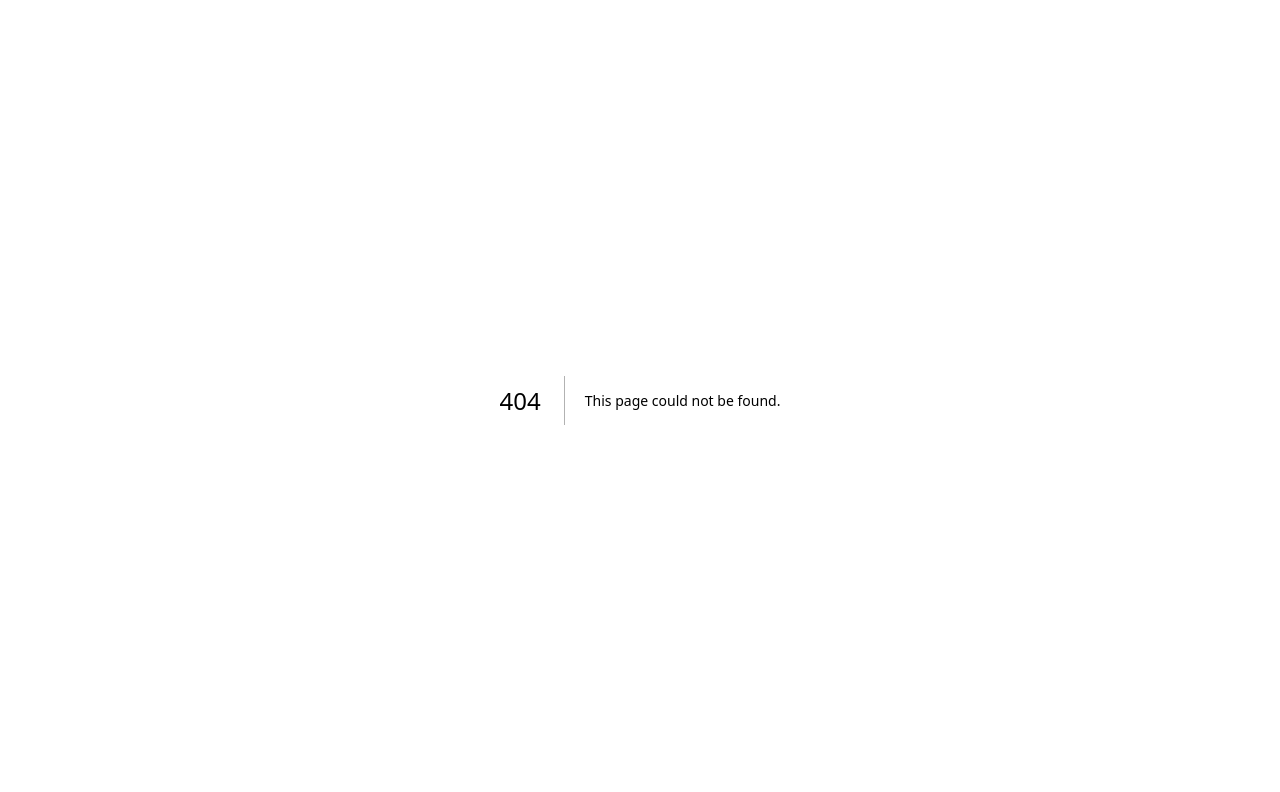
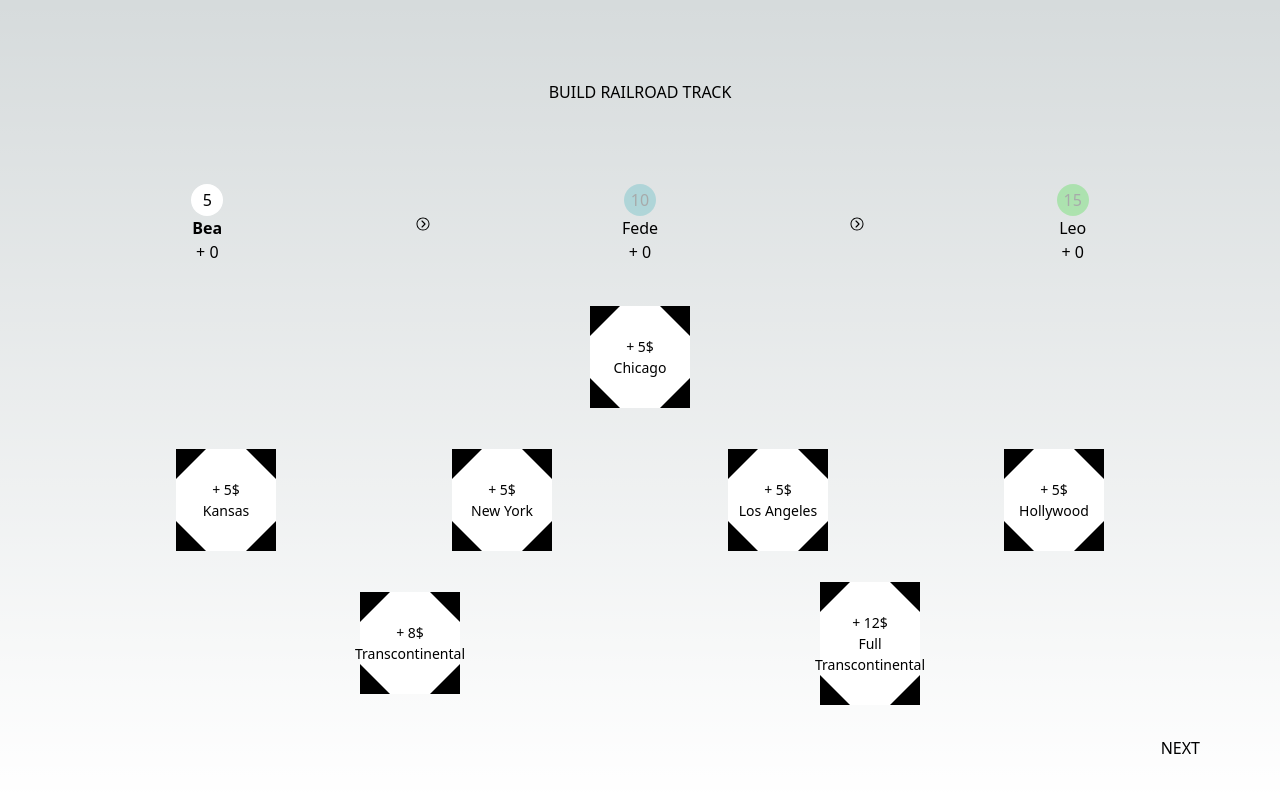
Before and after one commit to Tocco17/RideTheRailsTrackPoints, a Next.js app in the folder ridetherailstrackpoints.react/: page /game/build-railroad-track in a window 1280 px wide. Before the commit this address had no page. Shown: the top 792 px of the page. Built offline with nearby package versions, Linux system fonts and the light colour scheme.

Commit message:
Created BuildRailroadTrack page

```diff
--- /dev/null
+++ b/ridetherailstrackpoints.react/pages/game/build-railroad-track/index.tsx
@@ -0,0 +1,135 @@
+import SpecialStationComponent from "@/components/Game/SpecialStationComponent";
+import TurnOrderComponent from "@/components/Game/TurnOrderComponent";
+import TurnOrderMoneyComponent from "@/components/Game/TurnOrderMoneyComponent";
+import PreviousNextComponent from "@/components/UI/PreviousNextComponent";
+import PlayerInterface from "@/interfaces/PlayerInterface";
+import PlayerMoneyInterface from "@/interfaces/PlayerMoneyInterface";
+import { Colors } from "@/models/Color";
+import PlayerBoard from "@/models/PlayerBoard";
+import SpecialStation from "@/models/SpecialStation";
+import SpecialStationChecked from "@/models/SpecialStationChecked";
+import useStore from "@/stores/gameStore";
+import { NextPage } from "next";
+import { useEffect, useState } from "react";
+
+const getDefaultPlayersToPlay = (players: PlayerInterface[]) => players.map(p => ({...p, moreMoneys: 0} as PlayerMoneyInterface))
+
+const getSpecialStations = (stations: SpecialStation[]) => stations.map((s, i) => ({...s, id: i, check: false, playerIndex: -1} as SpecialStationChecked))
+
+const getDefaultPlayers: () => PlayerInterface[] = () => [
+        {
+            color: Colors.Player.white,
+            moneys: 5,
+            name: 'Bea',
+            playerBoard: new PlayerBoard(),
+        },
+        {
+            color: Colors.Player.cyan,
+            moneys: 10,
+            name: 'Fede',
+            playerBoard: new PlayerBoard(),
+        },
+        {
+            color: Colors.Player.green,
+            moneys: 15,
+            name: 'Leo',
+            playerBoard: new PlayerBoard(),
+        },
+    ]
+
+const getDefaultChicago: () => SpecialStation = () => new SpecialStation('Chicago', 5)
+
+const getFiveDollarsCities: () => SpecialStation[] = () => [
+    new SpecialStation('Kansas', 5, 1),
+    new SpecialStation('New York', 5, 1),
+    new SpecialStation('Los Angeles', 5, 1),
+    new SpecialStation('Hollywood', 5, 1),
+]
+const getTranscontinental: () => SpecialStation = () => new SpecialStation('Transcontinental', 8, 1)
+const getFullTranscontinental: () => SpecialStation = () => new SpecialStation('Full Transcontinental', 12, 1)
+
+
+
+const BuildRailroadTrack: NextPage = () => {
+    const [defaultPlayers, setDefaultPlayers] = useState<PlayerInterface[]>(getDefaultPlayers())
+    const [defaultChicago, setDefaultChicago] = useState<SpecialStation>(getDefaultChicago())
+    const [defaultFiveDollarsCities, setDefaultFiveDollarsCities] = useState<SpecialStation[]>(getFiveDollarsCities())
+    const [defaultTranscontinental, setDefaultTranscontinental] = useState<SpecialStation>(getTranscontinental())
+    const [defaultFullTranscontinental, setDefaultFullTranscontinental] = useState<SpecialStation>(getFullTranscontinental())
+
+    const [players, chicago, fiveDollarsCities, transcontinental, fullTranscontinental,
+        setPlayersStored, setChicagoStored, setFiveDollarsCityStored, setTranscontinentalStored] =
+        useStore((state) => [
+            state.players, state.chicago, state.fiveDollarsCities, state.transcontinental, state.fullTranscontinental,
+            state.setPlayers, state.setChicago, state.setFiveDollarsCity, state.setTranscontinental
+        ])
+
+    const [specialPlayers, setSpecialPlayers] = useState<PlayerMoneyInterface[]>(getDefaultPlayersToPlay(defaultPlayers))
+
+    const [specialStations, setSpecialStations] = useState<SpecialStationChecked[]>(getSpecialStations([defaultChicago, ...defaultFiveDollarsCities, defaultTranscontinental, defaultFullTranscontinental]))
+    const [specialChicago, setSpecialChicago] = useState<SpecialStationChecked>(SpecialStationChecked.getSpecialStation(specialStations, defaultChicago.name))
+    const [specialFiveDollarsCities, setSpecialFiveDollarsCities] = useState<SpecialStationChecked[]>(defaultFiveDollarsCities.map(f => SpecialStationChecked.getSpecialStation(specialStations, f.name)))
+    const [specialTranscontinental, setSpecialTranscontinental] = useState<SpecialStationChecked>(SpecialStationChecked.getSpecialStation(specialStations, defaultTranscontinental.name))
+    const [specialFullTranscontinental, setSpecialFullTranscontinental] = useState<SpecialStationChecked>(SpecialStationChecked.getSpecialStation(specialStations, defaultFullTranscontinental.name))
+
+    const [playingIndex, setPlayingIndex] = useState<number>(0)
+
+    const onSpecialStationClick = (event: any, station: SpecialStation) => {
+        event.preventDefault()
+        if(station.isFull()) return
+
+        const stationClicked = SpecialStationChecked.getSpecialStation(specialStations, station.name)
+        if(!stationClicked) return
+
+        setSpecialPlayers(specialPlayers.map((p, i) => {
+            if(i === playingIndex) stationClicked.check ? p.moreMoneys -= station.moneys : p.moreMoneys += station.moneys
+            return p
+        }))
+        stationClicked.check = !stationClicked.check
+        stationClicked.playerIndex = stationClicked.check ? playingIndex : -1
+        setSpecialStations(specialStations.map(s => s.id === stationClicked.id ? stationClicked : s))
+    }
+
+
+    const previousPlayer = (event: any) => {
+        event.preventDefault()
+        if(playingIndex !== 0) setPlayingIndex(playingIndex - 1)
+    }
+
+    const nextPlayer = (event: any) => {
+        event.preventDefault()
+        if(playingIndex === defaultPlayers.length) return nextPhase()
+        setPlayingIndex(playingIndex + 1)
+    }
+
+    const nextPhase = () => {
+
+    }
+
+
+
+    return (
+        <>
+        <div className="flex flex-col min-h-screen max-h-screen">
+            <h2 className="self-center py-20">BUILD RAILROAD TRACK</h2>
+            <TurnOrderMoneyComponent players={specialPlayers} inPlay={playingIndex} />
+            <div className="flex-grow flex flex-col justify-evenly">
+                <SpecialStationComponent station={specialChicago} onClick={(e: any) => onSpecialStationClick(e, defaultChicago)}/>
+                <div className="flex flex-row justify-evenly content-evenly">
+                    {
+                        specialFiveDollarsCities.map((fdc, i) => <SpecialStationComponent key={i} station={fdc} onClick={(e:any) => onSpecialStationClick(e, fdc)}/>)
+                    }
+                </div>
+                <div className="flex flex-row justify-evenly content-evenly">
+                    {
+                        [specialTranscontinental, specialFullTranscontinental].map((t, i) => <SpecialStationComponent key={i} station={t} onClick={(e:any) => onSpecialStationClick(e, t)}/>)
+                    }
+                </div>
+            </div>
+            <PreviousNextComponent hasNext={true} hasPrevious={playingIndex !== 0} onNextClick={nextPlayer} onPreviousClick={previousPlayer} />
+        </div>
+        </>
+    )
+}
+
+export default BuildRailroadTrack
```
